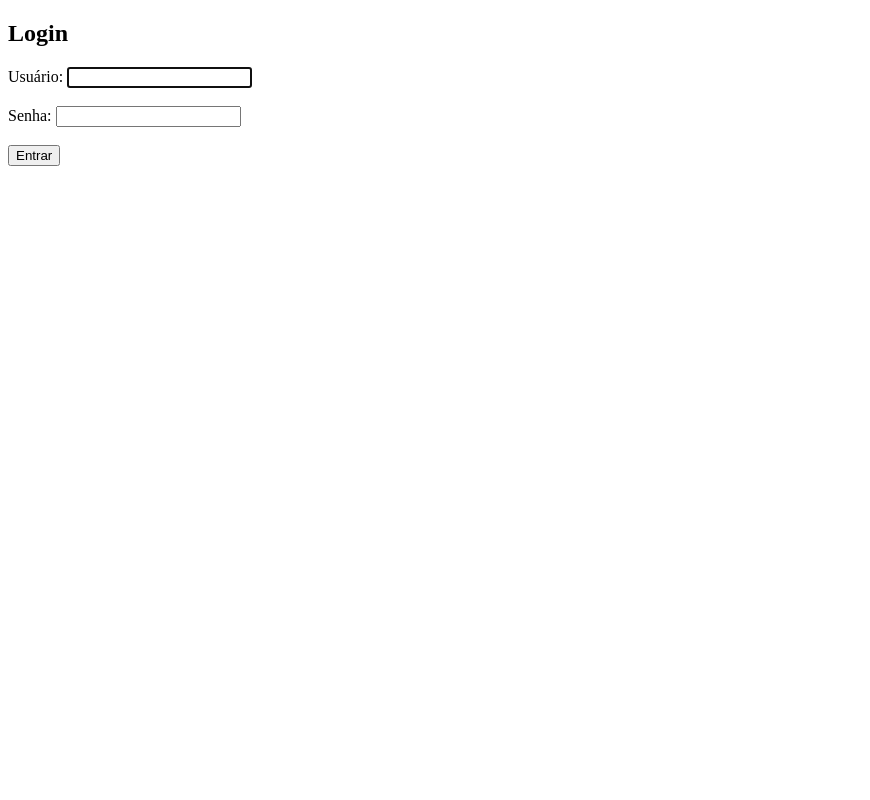
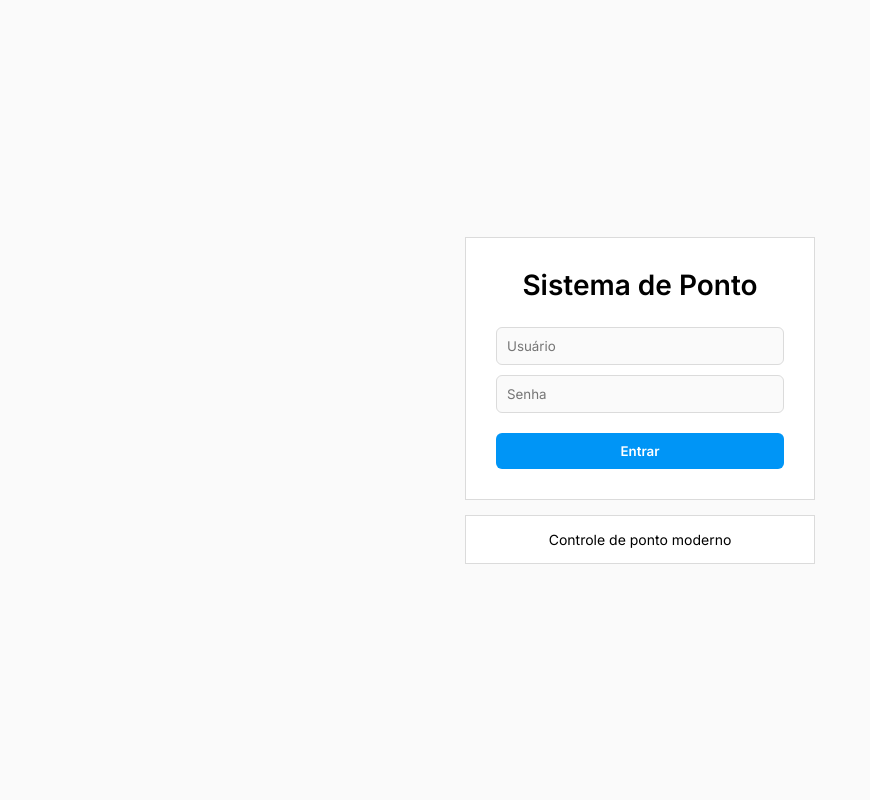
Before and after one commit to jeferson-moura/sistema-de-ponto, a Django app: page /login/ in a window 1280 px wide. Shown: the whole page, without its empty margins (0-870 px from the left). Run offline with Django 5.2, Linux system fonts and the light colour scheme.

Commit message:
login estilo moderno

```diff
--- a/templates/login.html
+++ b/templates/login.html
@@ -1,32 +1,131 @@
 <!DOCTYPE html>
-<html>
+<html lang="pt-br">
 <head>
+    <meta charset="UTF-8">
     <title>Login</title>
+
     <meta name="viewport" content="width=device-width, initial-scale=1">
+
+    <!-- Fonte moderna -->
+    <link href="https://fonts.googleapis.com/css2?family=Inter:wght@300;400;600&display=swap" rel="stylesheet">
+
+    <style>
+        * {
+            margin: 0;
+            padding: 0;
+            box-sizing: border-box;
+            font-family: 'Inter', sans-serif;
+        }
+
+        body {
+            background-color: #fafafa;
+            height: 100vh;
+            display: flex;
+            align-items: center;
+            justify-content: center;
+        }
+
+        .container {
+            width: 100%;
+            max-width: 350px;
+        }
+
+        .card {
+            background: #fff;
+            border: 1px solid #dbdbdb;
+            padding: 30px;
+            text-align: center;
+        }
+
+        .logo {
+            font-size: 28px;
+            font-weight: 600;
+            margin-bottom: 25px;
+        }
+
+        .input {
+            width: 100%;
+            padding: 10px;
+            margin-bottom: 10px;
+            border: 1px solid #dbdbdb;
+            border-radius: 6px;
+            background: #fafafa;
+        }
+
+        .input:focus {
+            outline: none;
+            border-color: #a8a8a8;
+        }
+
+        .btn {
+            width: 100%;
+            padding: 10px;
+            background-color: #0095f6;
+            color: white;
+            border: none;
+            border-radius: 6px;
+            font-weight: 600;
+            cursor: pointer;
+            margin-top: 10px;
+        }
+
+        .btn:hover {
+            background-color: #1877f2;
+        }
+
+        .error {
+            color: #ed4956;
+            font-size: 14px;
+            margin-bottom: 10px;
+        }
+
+        .footer {
+            margin-top: 15px;
+            padding: 15px;
+            border: 1px solid #dbdbdb;
+            text-align: center;
+            background: #fff;
+            font-size: 14px;
+        }
+    </style>
 </head>
+
 <body>
 
-<h2>Login</h2>
+<div class="container">
 
-<form method="post">
-    {% csrf_token %}
+    <div class="card">
 
-    {% if form.errors %}
-        <p style="color:red;">Usuário ou senha inválidos</p>
-    {% endif %}
+        <div class="logo">Sistema de Ponto</div>
 
-    <label>Usuário:</label>
-    {{ form.username }}
+        <form method="post">
+            {% csrf_token %}
 
-    <br><br>
+            {% if form.errors %}
+                <div class="error">
+                    Usuário ou senha inválidos
+                </div>
+            {% endif %}
 
-    <label>Senha:</label>
-    {{ form.password }}
+            <!-- Campo usuário -->
+            <input type="text" name="username" class="input" placeholder="Usuário">
 
-    <br><br>
+            <!-- Campo senha -->
+            <input type="password" name="password" class="input" placeholder="Senha">
 
-    <button type="submit">Entrar</button>
-</form>
+            <button type="submit" class="btn">
+                Entrar
+            </button>
+
+        </form>
+
+    </div>
+
+    <div class="footer">
+        Controle de ponto moderno
+    </div>
+
+</div>
 
 </body>
 </html>
```
Also changed, not shown: db.sqlite3.
